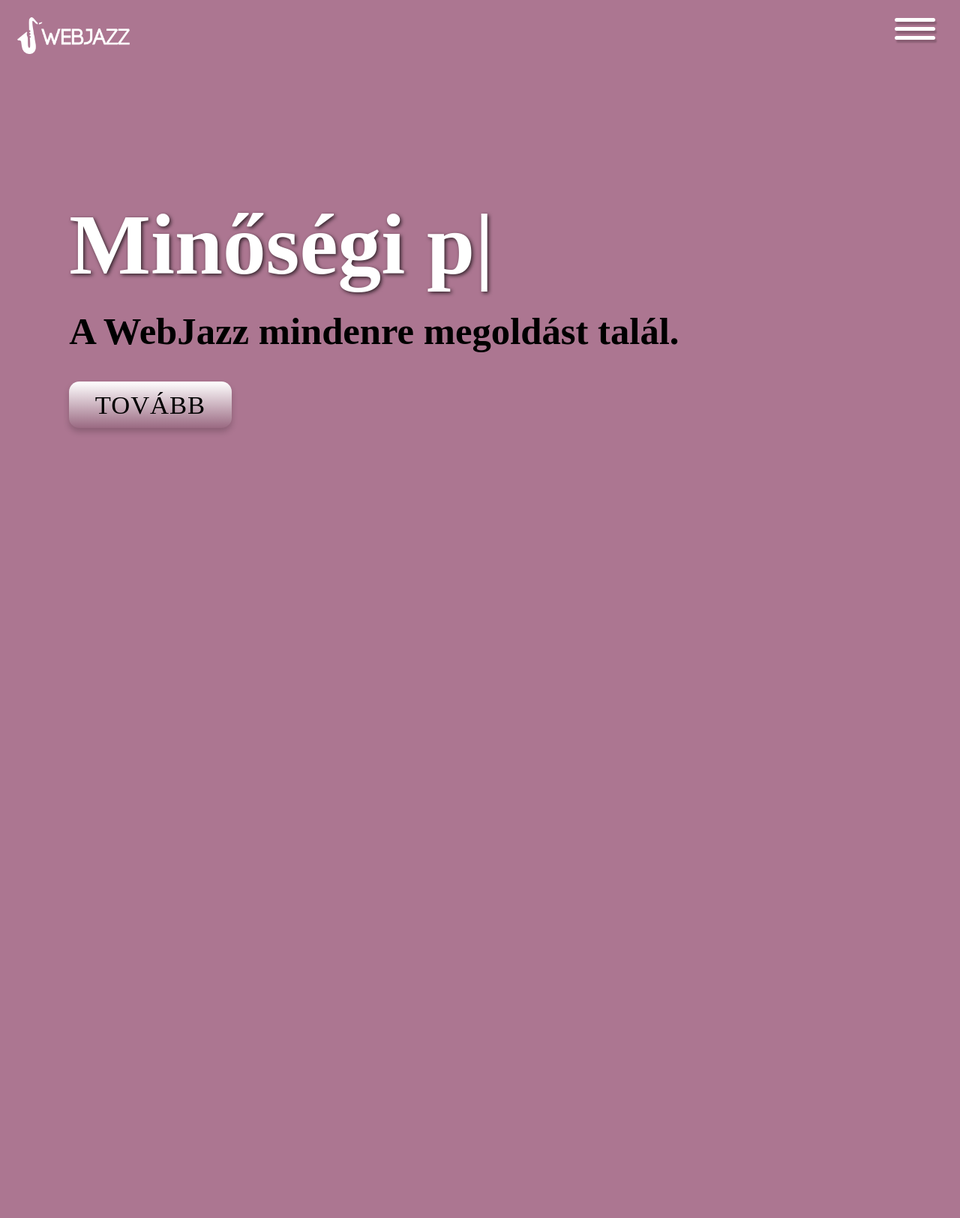
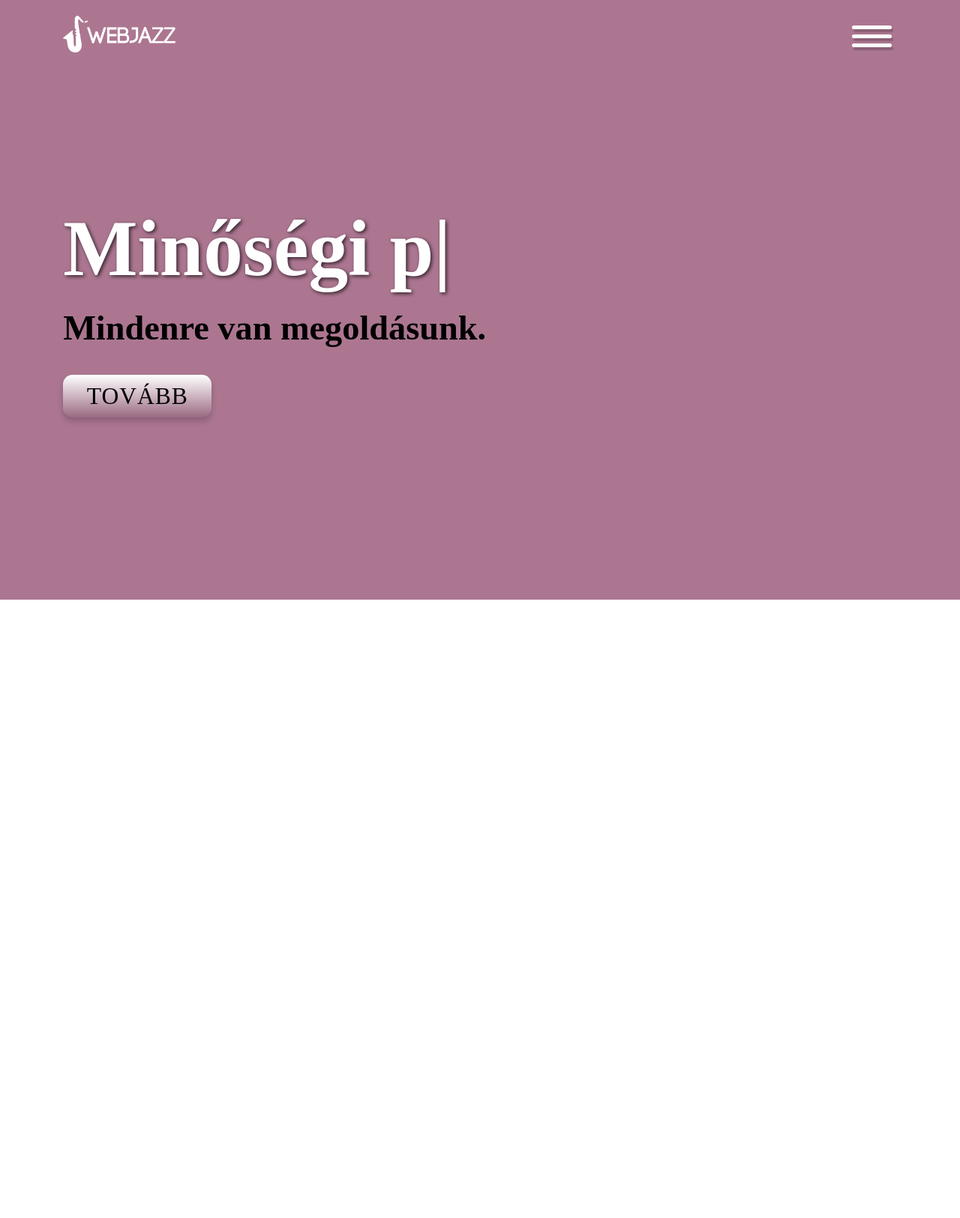
Before and after one commit to marcmesz/marcmesz.github.io, a PHP site: page / in a window 1280 px wide. Shown: the whole page at 75% size. Before the commit the page ends 578 px from the top, so only its background shows below. Run offline with PHP 8.4, Linux system fonts and the light colour scheme; some web fonts are replaced.

Commit message:
UI/UX update on navbar and hero section

```diff
--- a/css/index.css
+++ b/css/index.css
@@ -18,18 +18,18 @@
 body{
     margin:0;
     padding:0;
+    font-size: calc(12px + (24 - 12) * ((100vw - 300px) / (1600 - 300)));
+    font-family: Primary, "sans-serif";
 }
-body{
-    position: relative;
+
+#hero{
     height: 100vh;
     display: flex;
     flex-direction: column;
     place-content: center;
-    align-items: center;
-    font-family: Primary, "sans-serif";
     transition: background-color 800ms;
-    font-size: calc(14px + (26 - 14) * ((100vw - 300px) / (1600 - 300)));
 }
+
 
 .bgColor1{
     background-color:rgb(103, 131, 106);
@@ -41,22 +41,12 @@ body{
     background-color: rgb(172, 118, 145);
 }
 
-#logo{
-    position: absolute;
-    left: 1em;
-    top: 1em;
-    width: 150px;
-
-}
 
 #blinking-cursor{
     font-family: Secondary;
     line-height: 1em;
 }
-.container{
-    width: 100%;
-    padding: 4em;
-}
+
 
 h1,h2{
     margin:0;
@@ -97,6 +87,34 @@ h2{
     box-shadow: 0 8px 16px 0 rgba(0,0,0,0.4);
 }
 
+.container{
+    width: 100%;
+    padding: 1em 4em;
+}
+
+
+.navbar{
+    left: 0;
+    top: 0;
+    position: fixed;
+    display: flex;
+    justify-content: space-between;
+    align-items: center;
+/*     padding: 15px;
+    padding: 1em 4em; */
+    z-index: 1000;
+}
+
+#logo{
+    width: 150px;
+    opacity: 1;
+    transition: opacity 350ms;
+}
+
+
+
+
+
 .nav {
     position: fixed;
     background: rgba(0,0,0,0.9);
@@ -131,9 +149,6 @@ h2{
     background: transparent;
     border: 0;
     cursor: pointer;
-    position: absolute;
-    right: 2em;
-    top: 2.2em;
     z-index: 1000;
 }
 .nav-toggle:focus{
@@ -145,12 +160,11 @@ h2{
     transform: translateX(0);
 }
 
-.nav-open .nav-toggle {
-    position: fixed;
+.nav-open #logo{
+    opacity: 0;
 }
 
 .nav-open .hamburger {
-    /* transform: rotate(.625turn); */
     transform: rotate(45deg);
 }
 
@@ -269,7 +283,11 @@ h2{
         width: 3em;
     }
 
-    .nav-toggle{
-        right: 1em;
+    .nav-open .nav-toggle{
+        right: 1.5em;
+        top: 2.4em;
+    }
+    #logo{
+        width: 120px;
     }
 }
--- a/index.html
+++ b/index.html
@@ -7,12 +7,15 @@
     <link rel="stylesheet" href="css/index.css">
     <title>WebJazz Portfolio</title>
 </head>
-<body class="bgColor1">
-        <header>
+<body>
+    <header class="navbar container">
         <a href="#"><img id="logo" class="" src="img/webjazz-logo-white.png" alt="Kezdőlap" title="Kezdőlap"/></a>
         <button class="nav-toggle" aria-label="toggle navigation" title="Menü">
             <span class="hamburger"></span>
         </button>
+    </header>
+
+    <div id="hero" class="hero-section bgColor1 container">
         <nav class="nav">
             <a href="#"><img id="logo-90" src="img/webjazz-logo-white-90.png" alt="Kezdőlap" title="Kezdőlap"/></a>
             <ul class="nav__list">
@@ -22,15 +25,48 @@
                 <li class="nav__item"><a href="#work" class="nav__link">Kapcsolat</a></li>
             </ul>
         </nav>
-        </header>
+
+        <div class="dynamic">
+            <h1 id="dynamic-text"><span id="text"></span><span id="blinking-cursor">|</span></h1>
+            <h2>Mindenre van megoldásunk.</h2>
+            <a href="#" class="btn">Tovább</a>
+        </div>
+    </div>
 
 
-            <div class="container dynamic">
-                <h1 id="dynamic-text"><span id="text"></span><span id="blinking-cursor">|</span></h1>
-                <h2>A WebJazz mindenre megoldást talál.</h2>
-                <a href="#" class="btn">Tovább</a>
-            </div>
-
+    <br />
+    <br />
+    <br />
+    <br />
+    <br />
+    <br />
+    <br />
+    <br />
+    <br />
+    <br />
+    <br />
+    <br />
+    <br />
+    <br />
+    <br />
+    <br />
+    <br />
+    <br />
+    <br />
+    <br />
+    <br />
+    <br />
+    <br />
+    <br />
+    <br />
+    <br />
+    <br />
+    <br />
+    <br />
+    <br />
+    <br />
+    <br />
+    <br />
     <script src="js/index.js"></script>
 </body>
 </html>
--- a/js/index.js
+++ b/js/index.js
@@ -1,4 +1,5 @@
 const text = document.getElementById("text")
+const hero = document.getElementById("hero")
 const blinkingCursor = document.getElementById("blinking-cursor")
 const myString = ["Új honlap? 💻😎","Modern webáruház? 👕","Minőségi portfólió? 📸"]
 const myColorBg = ["bgColor1","bgColor2","bgColor3"]
@@ -39,29 +40,14 @@ function deleteCharacters(){
         clearInterval(torol)
         currentChar = 0
         currentReverse = 0
-        if(currentPhrase<myString.length-1){
-          currentPhrase++
-        }
-        else{
-          currentPhrase=0
-        }
-
-        if(myColorNum<myColorBg.length-1)
-        {
-          myColorNum++
-        }
-        else{
-          myColorNum=0
-        }
+        currentPhrase<myString.length-1 ? currentPhrase++ : currentPhrase=0
+        myColorNum<myColorBg.length-1 ? myColorNum++ : myColorNum=0
         displayCharacters()
-
     }
   },20)
 
-  document.body.classList.add(myColorBg[myColorNum])
-  if(myColorNum===0){
-    document.body.classList.remove("bgColor2","bgColor3")
-  }
+  hero.classList.add(myColorBg[myColorNum])
+  myColorNum===0 && hero.classList.remove("bgColor2","bgColor3")
 
 }
 
```
Lines whose indentation alone changed are shown as unchanged.
